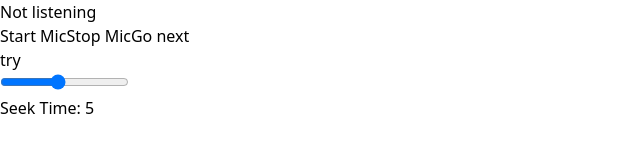
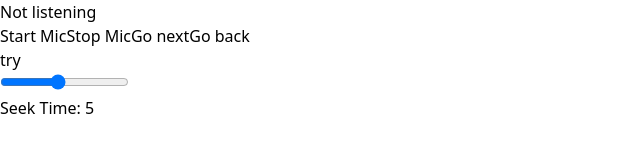
Before and after one commit to AlexisKenAlvarez/chromia, a React (Vite) app: page / in a window 1280 px wide. Shown: the top 160 px of the page, without its empty margins (0-640 px from the left). Built offline with nearby package versions, Linux system fonts and the light colour scheme; no server answers.

Commit message:
added back and next

```diff
--- a/src/App.tsx
+++ b/src/App.tsx
@@ -1,34 +1,34 @@
-import { useEffect, useState } from "react";
+import { useState } from "react";
 import SpeechRecognition, {
   useSpeechRecognition,
 } from "react-speech-recognition";
 import "regenerator-runtime/runtime";
 
-import axios from "axios";
-
 const App = () => {
   const [seekTime, handleSeekTime] = useState<number>(5);
   const [listening, setListening] = useState(false);
 
-  useEffect(() => {
-    const fetchData = async () => {
-      try {
-        const res = await axios.post(
-          "https://thesis-server.vercel.app/api/v1/getPage",
-          {
-            presentationId: "1vda8wfRwSpOqSKgkzHc6qaPJTFVYBmVkSh1FefIerPs",
-          }
-        );
+  // document.getElementById('overheard').firstChild.innerHTML
 
-        const data = res.data;
-        console.log(data);
-      } catch (error) {
-        console.log(error);
-      }
-    };
+  // useEffect(() => {
+  //   const fetchData = async () => {
+  //     try {
+  //       const res = await axios.post(
+  //         "https://thesis-server.vercel.app/api/v1/getPage",
+  //         {
+  //           presentationId: "1vda8wfRwSpOqSKgkzHc6qaPJTFVYBmVkSh1FefIerPs",
+  //         }
+  //       );
 
-    fetchData(); // Call the async function here
-  }, []);
+  //       const data = res.data;
+  //       console.log(data);
+  //     } catch (error) {
+  //       console.log(error);
+  //     }
+  //   };
+
+  //   fetchData(); // Call the async function here
+  // }, []);
 
   const commands = [
     {
@@ -58,7 +58,7 @@ const App = () => {
     {
       command: ["go"],
       callback: ({ resetTranscript }: { resetTranscript: () => void }) => {
-        handleNext(), resetTranscript();
+        handlePage("next"), resetTranscript();
       },
     },
   ];
@@ -111,12 +111,13 @@ const App = () => {
     });
   };
 
-  const handleNext = async () => {
+  const handlePage = async (type: string) => {
     let [tab] = await chrome.tabs.query({ active: true });
     chrome.scripting.executeScript({
       target: { tabId: tab.id! },
       world: "MAIN",
-      func: () => {
+
+      func: (type: string) => {
         var simulateMouseEvent = function (
           element: any,
           eventName: any,
@@ -135,9 +136,8 @@ const App = () => {
           );
         };
 
-        let elementToClick = document.querySelectorAll(
-          "div[role=button]"
-        )[1]
+        if (type === 'next') {
+          let elementToClick = document.querySelectorAll("div[role=button]")[1];
 
           // Check if the element has an onclick attribute
           var box = elementToClick.getBoundingClientRect(),
@@ -147,38 +147,22 @@ const App = () => {
           simulateMouseEvent(elementToClick, "mousedown", coordX, coordY);
           simulateMouseEvent(elementToClick, "mouseup", coordX, coordY);
           simulateMouseEvent(elementToClick, "click", coordX, coordY);
+        } else {
+          let elementToClick = document.querySelectorAll("div[role=button]")[0];
+
+          // Check if the element has an onclick attribute
+          var box = elementToClick.getBoundingClientRect(),
+            coordX = box.left + (box.right - box.left) / 2,
+            coordY = box.top + (box.bottom - box.top) / 2;
+
+          simulateMouseEvent(elementToClick, "mousedown", coordX, coordY);
+          simulateMouseEvent(elementToClick, "mouseup", coordX, coordY);
+          simulateMouseEvent(elementToClick, "click", coordX, coordY);
+        }
+
       },
+      args: [type],
     });
-
-    // var simulateMouseEvent = function (
-    //   element: any,
-    //   eventName: any,
-    //   coordX: any,
-    //   coordY: any
-    // ) {
-    //   element.dispatchEvent(
-    //     new MouseEvent(eventName, {
-    //       view: window,
-    //       bubbles: true,
-    //       cancelable: true,
-    //       clientX: coordX,
-    //       clientY: coordY,
-    //       button: 0,
-    //     })
-    //   );
-    // };
-
-    // let elementToClick = document.querySelectorAll("div[role=button]")[1];
-
-    // setTimeout(() => {
-    //   var box = elementToClick.getBoundingClientRect(),
-    //     coordX = box.left + (box.right - box.left) / 2,
-    //     coordY = box.top + (box.bottom - box.top) / 2;
-
-    //   simulateMouseEvent(elementToClick, "mousedown", coordX, coordY);
-    //   simulateMouseEvent(elementToClick, "mouseup", coordX, coordY);
-    //   simulateMouseEvent(elementToClick, "click", coordX, coordY);
-    // }, 500);
   };
 
   if (!browserSupportsSpeechRecognition) {
@@ -238,8 +222,22 @@ const App = () => {
           Stop Mic
         </button>
 
-        <button className="bg-white px-5 py-2" onClick={handleNext}>
+        <button
+          className="bg-white px-5 py-2"
+          onClick={() => {
+            handlePage("next");
+          }}
+        >
           Go next
+        </button>
+
+        <button
+          className="bg-white px-5 py-2"
+          onClick={() => {
+            handlePage("back");
+          }}
+        >
+          Go back
         </button>
 
         <div
```
Also changed, not shown: public/manifest.json. Lines whose indentation alone changed are shown as unchanged.
